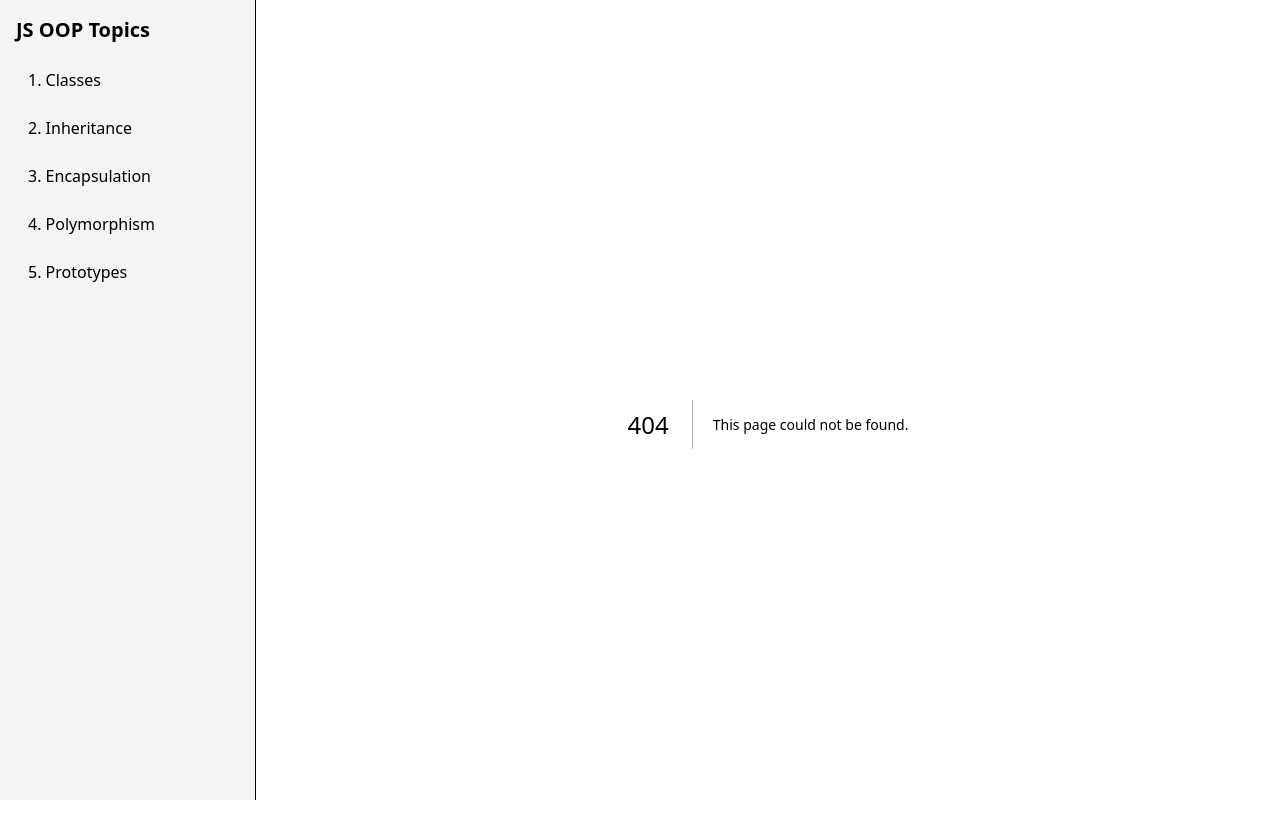
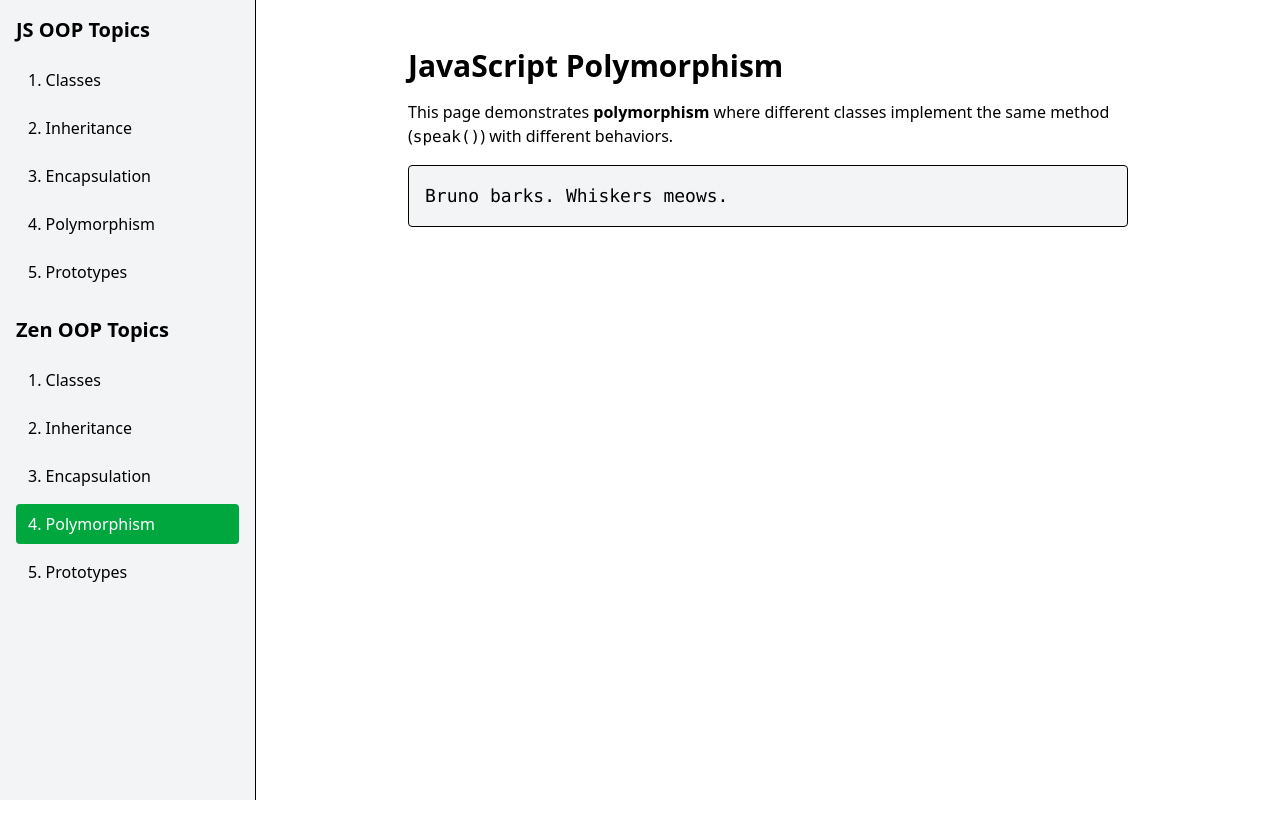
Before and after one commit to ZenInterviews/JS_OOPS, a Next.js app: page /ZenOOPS/4_polymorphism in a window 1280 px wide. Before the commit this address had no page. Shown: the top 838 px of the page. After the commit the page ends 800 px from the top, so only its background shows below. Built offline with nearby package versions, Linux system fonts and the light colour scheme.

Commit message:
feat: add OOP tutorial pages for Classes, Inheritance, Encapsulation, Polymorphism, and Prototypes with examples

```diff
--- a/src/app/OOPS/1_classes/page.tsx
+++ b/src/app/OOPS/1_classes/page.tsx
@@ -6,7 +6,25 @@ import Link from "next/link";
 import LiveCode from "../../components/LiveEditor";
 
 const ClassesPage = () => {
+
+
+
+
+
+
+
+
+
+
+
+
+
+
+
+
+
   const classCode = `
+(() => {
   class Animal {
     constructor(name) {
       this.name = name;
@@ -18,7 +36,8 @@ class Animal {
   }
 
   const dog = new Animal("Dog");
-dog.speak(); // Output: Dog makes a sound
+  return <div>{dog.speak()}</div>;
+})()
 `.trim();
 
   return (
--- /dev/null
+++ b/src/app/ZenOOPS/1_classes/page.tsx
@@ -0,0 +1,34 @@
+'use client';
+
+const ClassesPage = () => {
+  // Demo: Simple JS Class
+  class Animal {
+    name: string; // Declare the name property
+
+    constructor(name: string) {
+      this.name = name;
+    }
+
+    speak(): string {
+      return `${this.name} barks!`;
+    }
+  }
+
+  const dog = new Animal("Dog");
+  const output = dog.speak();
+
+  return (
+    <div className="p-6 max-w-3xl mx-auto">
+      <h1 className="text-3xl font-bold mb-4">JavaScript Classes</h1>
+      <p className="mb-4">
+        This page demonstrates a simple JavaScript class that makes an animal speak.
+      </p>
+
+      <div className="bg-gray-100 border p-4 rounded text-lg font-mono">
+        {output}
+      </div>
+    </div>
+  );
+};
+
+export default ClassesPage;
--- /dev/null
+++ b/src/app/ZenOOPS/2_inheritance/page.tsx
@@ -0,0 +1,41 @@
+'use client';
+
+const InheritancePage = () => {
+  // Demo: Inheritance using class extends
+  class Animal {
+    name: string;
+
+    constructor(name: string) {
+      this.name = name;
+    }
+
+    speak(): string {
+      return `${this.name} makes a sound.`;
+    }
+  }
+
+  class Dog extends Animal {
+    speak(): string {
+      return `${this.name} barks loudly!`;
+    }
+  }
+
+  const myDog = new Dog("Buddy");
+  const output = myDog.speak();
+
+  return (
+    <div className="p-6 max-w-3xl mx-auto">
+      <h1 className="text-3xl font-bold mb-4">JavaScript Inheritance</h1>
+      <p className="mb-4">
+        This page demonstrates class inheritance in JavaScript using <code>extends</code>.
+        The <code>Dog</code> class inherits from <code>Animal</code> and overrides the <code>speak()</code> method.
+      </p>
+
+      <div className="bg-gray-100 border p-4 rounded text-lg font-mono">
+        {output}
+      </div>
+    </div>
+  );
+};
+
+export default InheritancePage;
--- /dev/null
+++ b/src/app/ZenOOPS/3_encapsulation/page.tsx
@@ -0,0 +1,43 @@
+'use client';
+
+const EncapsulationPage = () => {
+  // Demo: Encapsulation using private field
+  class Person {
+    name: string;
+    #age: number; // Private field
+
+    constructor(name: string, age: number) {
+      this.name = name;
+      this.#age = age;
+    }
+
+    getAge(): number {
+      return this.#age;
+    }
+
+    setAge(newAge: number) {
+      if (newAge > 0) {
+        this.#age = newAge;
+      }
+    }
+  }
+
+  const person = new Person("Alice", 30);
+  person.setAge(35);
+  const output = `${person.name} is ${person.getAge()} years old.`;
+
+  return (
+    <div className="p-6 max-w-3xl mx-auto">
+      <h1 className="text-3xl font-bold mb-4">JavaScript Encapsulation</h1>
+      <p className="mb-4">
+        This page demonstrates <strong>encapsulation</strong> using private fields and public getter/setter methods in JavaScript.
+      </p>
+
+      <div className="bg-gray-100 border p-4 rounded text-lg font-mono">
+        {output}
+      </div>
+    </div>
+  );
+};
+
+export default EncapsulationPage;
--- /dev/null
+++ b/src/app/ZenOOPS/4_polymorphism/page.tsx
@@ -0,0 +1,47 @@
+'use client';
+
+const PolymorphismPage = () => {
+  // Demo: Polymorphism using method overriding
+  class Animal {
+    name: string;
+
+    constructor(name: string) {
+      this.name = name;
+    }
+
+    speak(): string {
+      return `${this.name} makes a sound.`;
+    }
+  }
+
+  class Dog extends Animal {
+    speak(): string {
+      return `${this.name} barks.`;
+    }
+  }
+
+  class Cat extends Animal {
+    speak(): string {
+      return `${this.name} meows.`;
+    }
+  }
+
+  const animals: Animal[] = [new Dog("Bruno"), new Cat("Whiskers")];
+  const output = animals.map((animal) => animal.speak()).join(" ");
+
+  return (
+    <div className="p-6 max-w-3xl mx-auto">
+      <h1 className="text-3xl font-bold mb-4">JavaScript Polymorphism</h1>
+      <p className="mb-4">
+        This page demonstrates <strong>polymorphism</strong> where different classes implement the same method
+        (<code>speak()</code>) with different behaviors.
+      </p>
+
+      <div className="bg-gray-100 border p-4 rounded text-lg font-mono">
+        {output}
+      </div>
+    </div>
+  );
+};
+
+export default PolymorphismPage;
--- /dev/null
+++ b/src/app/ZenOOPS/5_prototype/page.tsx
@@ -0,0 +1,41 @@
+'use client';
+
+
+interface AnimalInterface {
+  name: string;
+  speak(): string;
+}
+
+interface AnimalConstructor {
+  new (name: string): AnimalInterface;
+  prototype: any;
+}
+
+const PrototypePage = () => {
+  // Demo: Prototypes using function constructor
+  function Animal(this: AnimalInterface, name: string) {
+    this.name = name;
+  }
+
+  Animal.prototype.speak = function (this: AnimalInterface): string {
+    return `${this.name} makes a sound using prototype.`;
+  };
+
+  const dog = new (Animal as any)("Dog");
+  const output = dog.speak();
+
+  return (
+    <div className="p-6 max-w-3xl mx-auto">
+      <h1 className="text-3xl font-bold mb-4">JavaScript Prototypes</h1>
+      <p className="mb-4">
+        This page demonstrates how prototypes work using function constructors and shared methods through <code>Animal.prototype.speak</code>.
+      </p>
+
+      <div className="bg-gray-100 border p-4 rounded text-lg font-mono">
+        {output}
+      </div>
+    </div>
+  );
+};
+
+export default PrototypePage;
--- a/src/app/components/OOPSidebar.tsx
+++ b/src/app/components/OOPSidebar.tsx
@@ -3,19 +3,27 @@
 import Link from 'next/link';
 import { usePathname } from 'next/navigation';
 import { useState } from 'react';
-import { Menu, X } from 'lucide-react'; // requires lucide-react
+import { Menu, X } from 'lucide-react';
 
-const OOPSidebar = () => {
-  const pathname = usePathname();
-  const [open, setOpen] = useState(false);
-
-  const links = [
+const oopLinks = [
   { href: '/OOPS/1_classes', label: '1. Classes' },
   { href: '/OOPS/2_inheritance', label: '2. Inheritance' },
   { href: '/OOPS/3_encapsulation', label: '3. Encapsulation' },
   { href: '/OOPS/4_polymorphism', label: '4. Polymorphism' },
   { href: '/OOPS/5_prototype', label: '5. Prototypes' }
 ];
+
+const zenOopLinks = [
+  { href: '/ZenOOPS/1_classes', label: '1. Classes' },
+  { href: '/ZenOOPS/2_inheritance', label: '2. Inheritance' },
+  { href: '/ZenOOPS/3_encapsulation', label: '3. Encapsulation' },
+  { href: '/ZenOOPS/4_polymorphism', label: '4. Polymorphism' },
+  { href: '/ZenOOPS/5_prototype', label: '5. Prototypes' }
+];
+
+const OOPSidebar = () => {
+  const pathname = usePathname();
+  const [open, setOpen] = useState(false);
 
   return (
     <>
@@ -34,9 +42,11 @@ const OOPSidebar = () => {
         className={`fixed top-0 left-0 z-40 h-full w-64 bg-gray-100 border-r p-4 transition-transform duration-300 ease-in-out
         ${open ? 'translate-x-0' : '-translate-x-full'} md:translate-x-0`}
       >
+        {/* Section: JS OOPS */}
+        <div className="mb-6">
           <h2 className="text-xl font-semibold mb-4">JS OOP Topics</h2>
           <ul className="space-y-2">
-          {links.map((link) => (
+            {oopLinks.map((link) => (
               <li key={link.href}>
                 <Link
                   href={link.href}
@@ -45,16 +55,39 @@ const OOPSidebar = () => {
                       ? 'bg-blue-500 text-white'
                       : 'hover:bg-gray-200'
                   }`}
-                onClick={() => setOpen(false)} // Close sidebar on link click (mobile)
+                  onClick={() => setOpen(false)}
                 >
                   {link.label}
                 </Link>
               </li>
             ))}
           </ul>
+        </div>
+
+        {/* Section: ZenOOPS */}
+        <div>
+          <h2 className="text-xl font-semibold mb-4">Zen OOP Topics</h2>
+          <ul className="space-y-2">
+            {zenOopLinks.map((link) => (
+              <li key={link.href}>
+                <Link
+                  href={link.href}
+                  className={`block px-3 py-2 rounded ${
+                    pathname === link.href
+                      ? 'bg-green-600 text-white'
+                      : 'hover:bg-gray-200'
+                  }`}
+                  onClick={() => setOpen(false)}
+                >
+                  {link.label}
+                </Link>
+              </li>
+            ))}
+          </ul>
+        </div>
       </aside>
 
-      {/* Backdrop */}
+      {/* Mobile Backdrop */}
       {open && (
         <div
           className="fixed inset-0 bg-black opacity-30 z-30 md:hidden"
```
Lines whose indentation alone changed are shown as unchanged.
